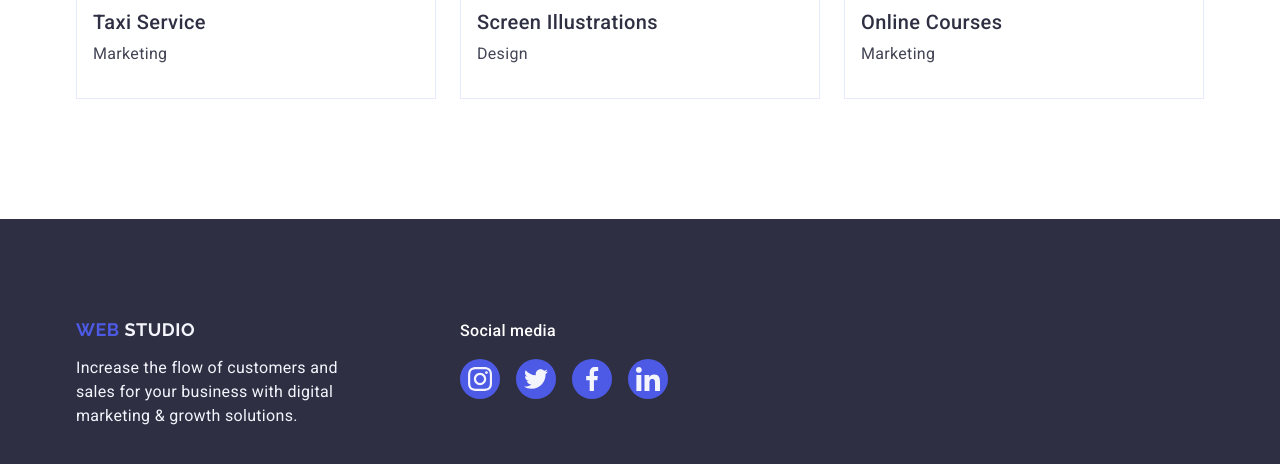
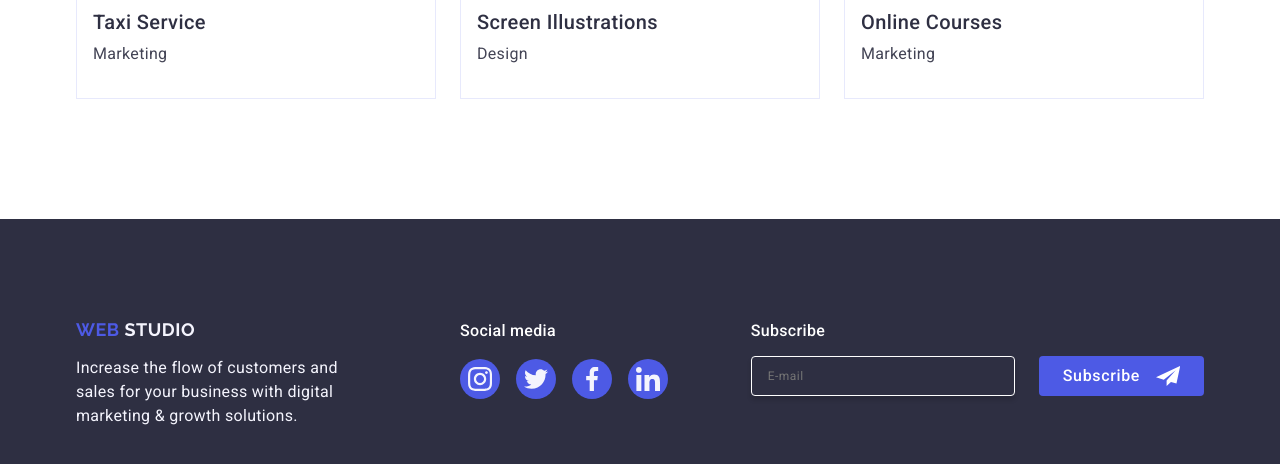
Before and after one commit to jiovuos/goit-markup-hw-05, a plain HTML site: page index.html in a window 1280 px wide. Shown: the part 2960-3424 px from the top of the page. Drawn offline with nearby package versions, Linux system fonts and the light colour scheme.

Commit message:
update styles.css and index.html

```diff
--- a/css/styles.css
+++ b/css/styles.css
@@ -492,68 +492,6 @@ img {
   fill: #fff;
 }
 
-.footer-form-container {
-  margin-left: auto;
-}
-
-.footer-form-title {
-  margin-bottom: 16px;
-  margin-top: 0;
-  font-weight: 500;
-  font-size: 16px;
-  line-height: 1.5;
-  letter-spacing: 0.02em;
-  color: #fff;
-}
-
-.footer-form {
-  display: flex;
-  gap: 24px;
-}
-
-.footer-form-input {
-  width: 264px;
-  height: 40px;
-  border: 1px solid #ffffff;
-  filter: drop-shadow(0px 4px 4px rgba(0, 0, 0, 0.15));
-  border-radius: 4px;
-  background-color: transparent;
-  font-size: 12px;
-  line-height: 2;
-  letter-spacing: 0.04em;
-  padding-left: 16px;
-  color: #fff;
-}
-
-.footer-form-input::placeholder {
-  color: #fff;
-}
-
-.footer-form-btn {
-  display: flex;
-  align-items: center;
-  gap: 16px;
-  padding: 8px 24px;
-  font-weight: 500;
-  font-size: 16px;
-  line-height: 1.5;
-  letter-spacing: 0.04em;
-  color: #fff;
-  background-color: #4d5ae5;
-  border: none;
-  border-radius: 4px;
-  transition: background-color 250ms cubic-bezier(0.4, 0, 0.2, 1);
-}
-
-.footer-form-btn:hover,
-.footer-form-btn:focus {
-  background-color: #404bbf;
-}
-
-.footer-form-icon {
-  fill: #fff;
-}
-
 .page-footer {
   padding: 100px 0;
   background-color: #2e2f42;
@@ -573,9 +511,82 @@ img {
   color: #f4f4fd;
 }
 
+.footer-form-container {
+  margin-left: auto;
+}
+
+.footer-form-title {
+  display: flex;
+  width: 264px;
+  font-weight: 500;
+  letter-spacing: 0.02em;
+  color: #fff;
+  margin-bottom: 16px;
+}
+
+.footer-form {
+  display: flex;
+  gap: 24px;
+}
+
+.user-email {
+  border: 1px solid #fff;
+  border-radius: 4px;
+  box-shadow: 0px 4px 4px rgba(0, 0, 0, 0.15);
+}
+
+.footer-form-input {
+  width: 264px;
+  height: 40px;
+  padding-left: 16px;
+  font-weight: 400;
+  font-size: 12px;
+  line-height: 200%;
+  letter-spacing: 0.04em;
+  color: #fff;
+  font-family: inherit;
+  border: 1px solid #fff;
+  border-radius: 4px;
+  background-color: transparent;
+  outline: transparent;
+  box-shadow: 0 4px 4px 0 rgba(0, 0, 0, 0.15);
+  transition: border-color 250ms cubic-bezier(0.4, 0, 0.2, 1);
+}
+
+.footer-form-btn {
+  min-width: 165px;
+  height: 40px;
+  padding: 8px 24px;
+  border-radius: 4px;
+  border: none;
+  color: #fff;
+  background-color: #4d5ae5;
+  display: flex;
+  justify-content: center;
+  align-items: center;
+  font-family: "Roboto", sans-serif;
+  font-weight: 500;
+  font-size: 16px;
+  line-height: 150%;
+  letter-spacing: 0.04em;
+  text-align: center;
+  cursor: pointer;
+  transition: background-color 250ms cubic-bezier(0.4, 0, 0.2, 1);
+}
+
+.footer-form-btn:hover,
+.footer-form-btn:focus {
+  background-color: #404bbf;
+}
+
+.footer-form-icon {
+  fill: #fff;
+  margin-left: 16px;
+}
+
 /* Modal */
 
-/* ----- Backdrop ------ */
+/* Backdrop */
 .backdrop {
   background-color: rgba(46, 47, 66, 0.4);
   position: fixed;
--- a/index.html
+++ b/index.html
@@ -509,6 +509,26 @@
             </li>
           </ul>
         </div>
+        <div class="footer-form-container">
+          <p class="footer-form-title">Subscribe</p>
+          <form class="footer-form">
+            <label for="user-email">
+              <input
+                class="footer-form-input"
+                type="email"
+                name="user-email"
+                id="user-email"
+                placeholder="E-mail"
+              />
+            </label>
+            <button class="footer-form-btn" type="submit">
+              Subscribe
+              <svg class="footer-form-icon" width="24" height="24">
+                <use href="./images/icons.svg#icon-telegram"></use>
+              </svg>
+            </button>
+          </form>
+        </div>
       </div>
     </footer>
     <!-- BACKDROP -->
```
